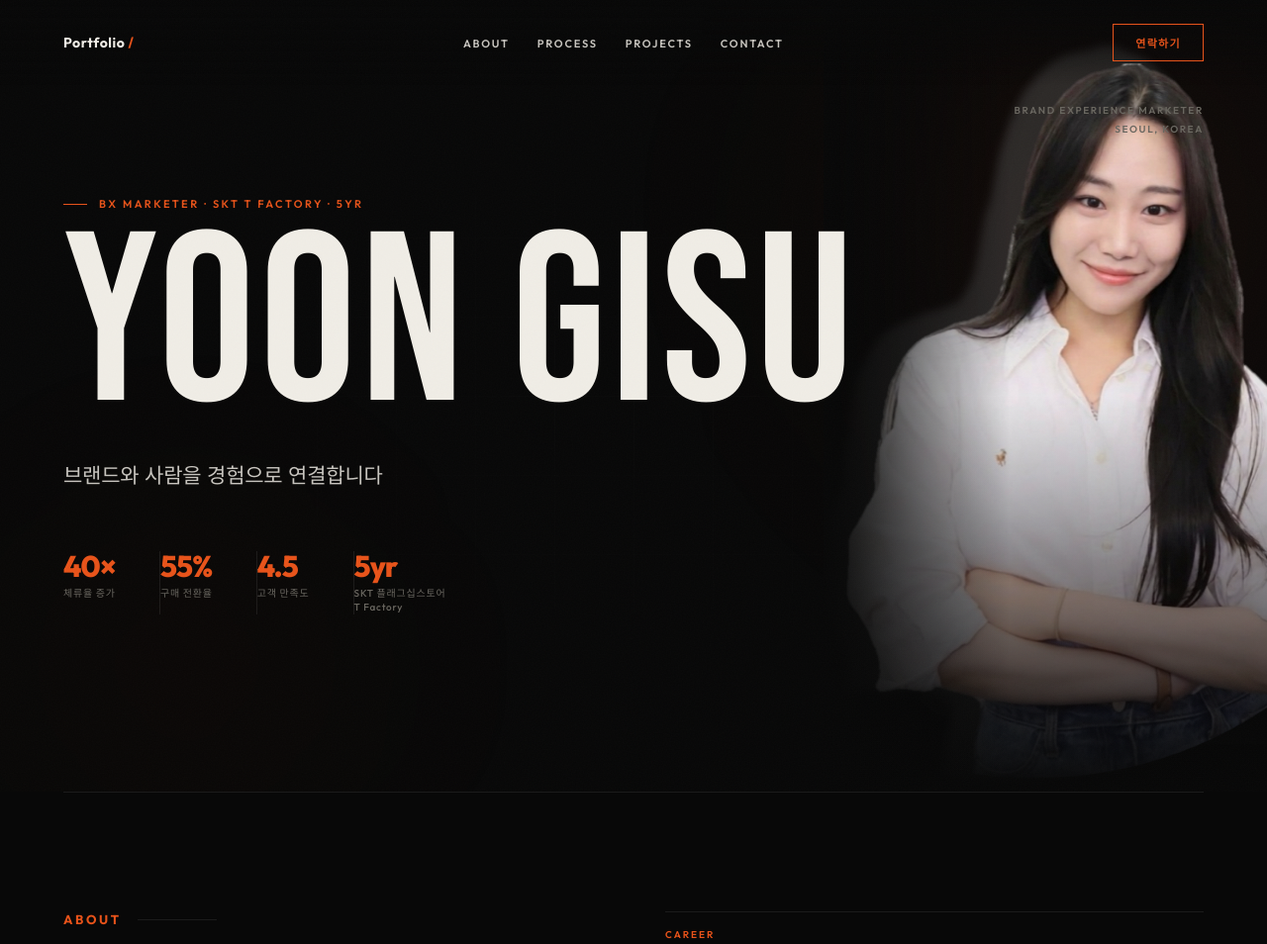
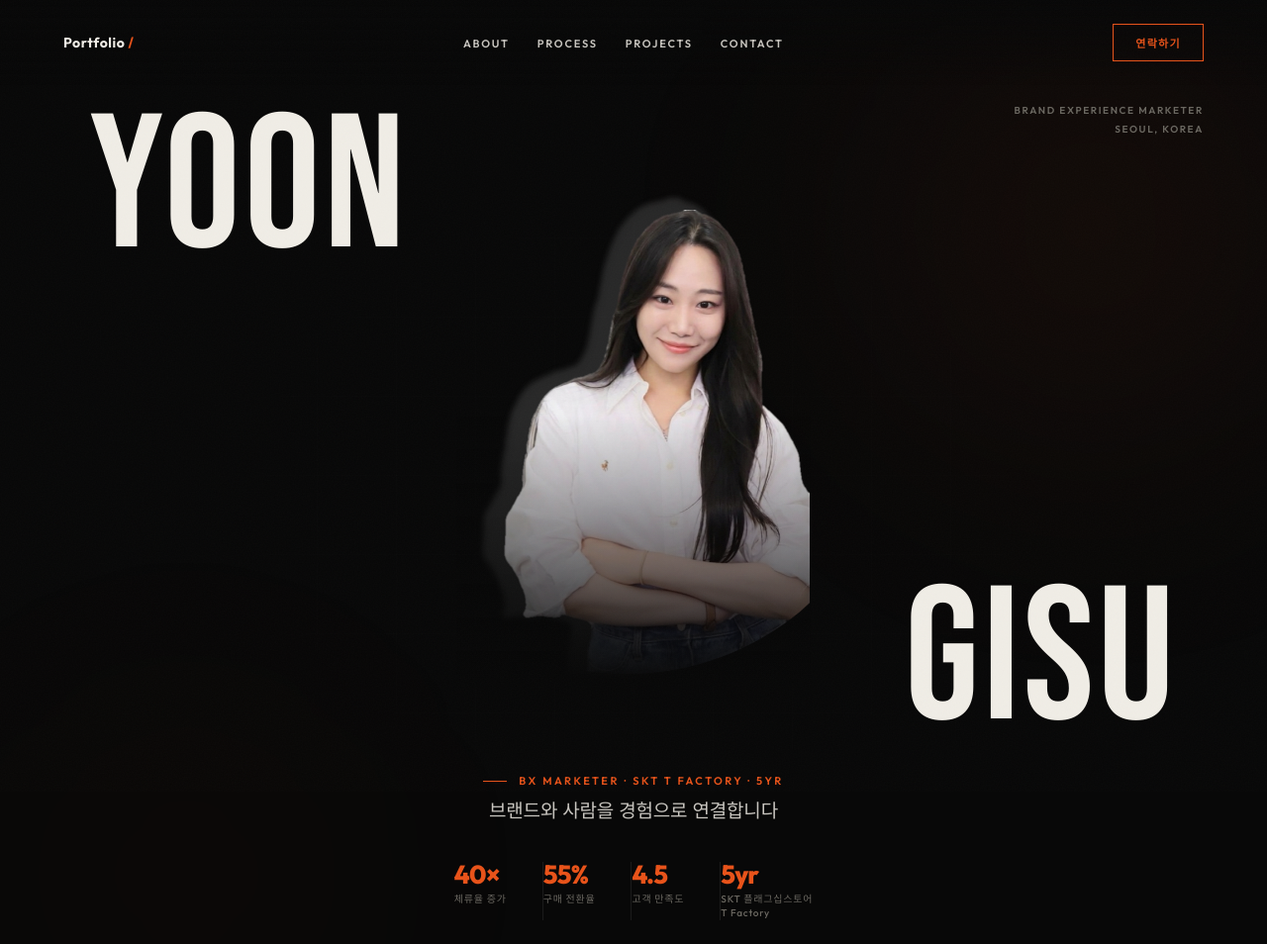
Before and after one commit to gisuyoon-source/yoon-gisu-portfolio, a plain HTML site: page index.html in a window 1280 px wide. Shown: the top 954 px of the page at 99% size. Drawn offline with Linux system fonts and the light colour scheme; a web font is replaced by a local one.

Commit message:
feat: hero layered YOON/photo/GISU stage layout

```diff
--- a/index.html
+++ b/index.html
@@ -40,40 +40,41 @@
 .nav-cta:hover{background:var(--o);color:#000}
 
 /* HERO */
-.hero{min-height:100vh;display:flex;flex-direction:column;justify-content:center;padding:120px var(--pad) 100px;position:relative;overflow:hidden}
-@media(max-width:768px){.hero{padding:110px var(--pad) 80px}}
+.hero{min-height:100vh;display:flex;flex-direction:column;align-items:center;justify-content:center;padding:110px var(--pad) 80px;position:relative;overflow:hidden;gap:0}
+@media(max-width:768px){.hero{padding:100px var(--pad) 60px}}
 .orb{position:absolute;border-radius:50%;filter:blur(120px);pointer-events:none}
 .orb-a{width:700px;height:700px;background:radial-gradient(circle,rgba(232,83,26,.08),transparent 70%);top:-150px;right:-150px;animation:drift 14s ease-in-out infinite}
 .orb-b{width:500px;height:500px;background:radial-gradient(circle,rgba(232,83,26,.04),transparent 70%);bottom:-100px;left:-80px;animation:drift 18s ease-in-out infinite reverse}
 @keyframes drift{0%,100%{transform:translate(0,0)}50%{transform:translate(22px,28px)}}
 .hero-grid{position:absolute;inset:0;background-image:linear-gradient(rgba(255,255,255,.012) 1px,transparent 1px),linear-gradient(90deg,rgba(255,255,255,.012) 1px,transparent 1px);background-size:80px 80px;mask-image:radial-gradient(ellipse 60% 55% at 50% 50%,black,transparent);pointer-events:none}
-.hero-corner{position:absolute;top:clamp(80px,8vw,106px);right:var(--pad);font-family:'Outfit',sans-serif;font-size:10px;font-weight:600;letter-spacing:.16em;color:var(--w3);text-align:right;line-height:1.9;text-transform:uppercase;opacity:0;animation:up .6s .2s ease forwards}
-.hero-l{position:relative;z-index:1}
-.hero-eyebrow{font-family:'Outfit',sans-serif;font-size:11px;font-weight:600;letter-spacing:.22em;color:var(--o);text-transform:uppercase;margin-bottom:16px;display:flex;align-items:center;gap:12px;opacity:0;animation:up .8s .3s ease forwards}
+.hero-corner{position:absolute;top:clamp(80px,8vw,106px);right:var(--pad);font-family:'Outfit',sans-serif;font-size:10px;font-weight:600;letter-spacing:.16em;color:var(--w3);text-align:right;line-height:1.9;text-transform:uppercase;opacity:0;animation:up .6s .2s ease forwards;z-index:5}
+
+/* HERO STAGE: layered YOON / photo / GISU */
+.hero-stage{position:relative;width:100%;max-width:clamp(600px,88vw,1100px);height:clamp(360px,52vw,640px);display:flex;align-items:center;justify-content:center}
+.hn-yoon{position:absolute;top:0;left:0;font-family:'Bebas Neue',sans-serif;font-size:clamp(80px,15vw,230px);line-height:.85;letter-spacing:.02em;color:var(--w);z-index:1;opacity:0;animation:up .8s .3s ease forwards}
+.hn-gisu{position:absolute;bottom:0;right:0;font-family:'Bebas Neue',sans-serif;font-size:clamp(80px,15vw,230px);line-height:.85;letter-spacing:.02em;color:var(--w);z-index:3;opacity:0;animation:up .8s .55s ease forwards}
+.hero-photo-c{position:relative;width:clamp(240px,28vw,380px);z-index:2;flex-shrink:0;opacity:0;animation:up .8s .42s ease forwards}
+.hero-photo-img{width:100%;height:clamp(320px,44vw,520px);object-fit:cover;object-position:top center;display:block}
+.hero-photo-c::after{content:'';position:absolute;bottom:0;left:0;right:0;height:52%;background:linear-gradient(to top,#080808,transparent);pointer-events:none}
+@media(max-width:640px){.hero-stage{height:clamp(280px,85vw,420px)}.hn-yoon,.hn-gisu{font-size:clamp(56px,17vw,110px)}.hero-photo-c{width:clamp(150px,38vw,240px)}}
+
+/* HERO META: below stage */
+.hero-meta{text-align:center;margin-top:32px;position:relative;z-index:4;width:100%}
+.hero-eyebrow{font-family:'Outfit',sans-serif;font-size:11px;font-weight:600;letter-spacing:.22em;color:var(--o);text-transform:uppercase;margin-bottom:10px;display:flex;align-items:center;justify-content:center;gap:12px;opacity:0;animation:up .8s .75s ease forwards}
 .hero-eyebrow::before{content:'';width:24px;height:1px;background:var(--o)}
-.hero-name{font-family:'Bebas Neue',sans-serif;font-weight:400;font-size:clamp(96px,19vw,280px);line-height:.84;letter-spacing:.02em;margin-bottom:0;opacity:0;animation:up .9s .35s ease forwards;white-space:nowrap}
-.hero-name .kr{display:none}
+.hero-sub{font-family:'Pretendard','Noto Sans KR',sans-serif;font-size:clamp(15px,1.6vw,19px);font-weight:300;color:var(--w2);letter-spacing:-.01em;line-height:1.5;opacity:0;animation:up .8s .82s ease forwards;margin-top:6px}
 .hero-position{display:none}
 .hero-tagline{display:none}
-.hero-sub{font-family:'Pretendard','Noto Sans KR',sans-serif;font-size:clamp(16px,1.8vw,21px);font-weight:300;color:var(--w2);margin-top:32px;letter-spacing:-.01em;line-height:1.5;opacity:0;animation:up .8s .6s ease forwards}
-.hero-stats{display:flex;gap:0;border:none;opacity:0;animation:up .8s .85s ease forwards;margin-top:60px;flex-wrap:wrap;row-gap:28px}
-.stat{padding:0 44px 0 0;border-right:1px solid var(--bd);text-align:left;cursor:default;flex:none}
+.hero-name{display:none}
+.hero-stats{display:flex;justify-content:center;gap:0;border:none;opacity:0;animation:up .8s .9s ease forwards;margin-top:36px;flex-wrap:wrap;row-gap:20px}
+.stat{padding:0 36px 0 0;border-right:1px solid var(--bd);text-align:left;cursor:default;flex:none}
 .stat:last-child{border-right:none;padding-right:0}
 .stat:hover{background:none}
-.stat-n{font-family:'Outfit',sans-serif;font-size:clamp(22px,2.5vw,30px);font-weight:800;color:var(--o);letter-spacing:-.03em;line-height:1;display:block}
-.stat-l{font-family:'Outfit',sans-serif;font-size:10px;font-weight:500;letter-spacing:.08em;color:var(--w3);margin-top:6px;line-height:1.4}
+.stat-n{font-family:'Outfit',sans-serif;font-size:clamp(20px,2.2vw,26px);font-weight:800;color:var(--o);letter-spacing:-.03em;line-height:1;display:block}
+.stat-l{font-family:'Outfit',sans-serif;font-size:10px;font-weight:500;letter-spacing:.08em;color:var(--w3);margin-top:5px;line-height:1.4}
 
-/* PROFILE - hidden (typographic hero) */
+/* PROFILE - hidden JS targets */
 .hero-r{display:none}
-
-/* HERO PROFILE PHOTO */
-@keyframes heroFadeIn{from{opacity:0}to{opacity:1}}
-.hero-profile{position:absolute;right:0;top:0;bottom:0;width:clamp(280px,35vw,500px);z-index:0;opacity:0;animation:heroFadeIn 1.2s .8s ease forwards}
-.hero-profile-img{width:100%;height:100%;object-fit:cover;object-position:top center;display:block}
-.hero-profile::after{content:'';position:absolute;inset:0;background:linear-gradient(to right,#080808 0%,transparent 42%),linear-gradient(to top,#080808 0%,transparent 50%);pointer-events:none;z-index:1}
-.hero-corner{z-index:3}
-.hero-l{z-index:2}
-@media(max-width:768px){.hero-profile{display:none}}
 @keyframes up{from{opacity:0;transform:translateY(24px)}to{opacity:1;transform:translateY(0)}}
 .divider{height:1px;background:var(--bd);margin:0 var(--pad)}
 
@@ -322,25 +323,30 @@
   <div class="orb orb-a"></div><div class="orb orb-b"></div>
   <div class="hero-grid"></div>
   <div class="hero-corner">Brand Experience Marketer<br>Seoul, Korea</div>
-  <div class="hero-l">
+
+  <!-- Stage: layered composition -->
+  <div class="hero-stage">
+    <span class="hn-yoon">YOON</span>
+    <div class="hero-photo-c">
+      <img class="hero-photo-img" src="images/profile.png" alt="윤지수">
+    </div>
+    <span class="hn-gisu">GISU</span>
+  </div>
+
+  <!-- Meta: eyebrow, subtitle, stats -->
+  <div class="hero-meta">
     <div class="hero-eyebrow" id="heroEyebrow"></div>
-    <h1 class="hero-name" id="heroName"></h1>
     <p class="hero-sub">브랜드와 사람을 경험으로 연결합니다</p>
-    <p id="heroPosition" hidden></p>
-    <p id="heroTagline" hidden></p>
     <div class="hero-stats" id="heroStats"></div>
   </div>
-  <div class="hero-r" aria-hidden="true">
-    <div class="profile-wrap">
-      <div class="profile-frame">
-        <img class="profile-img" id="profileImg" src="" alt="">
-        <div class="profile-grad"></div>
-        <div class="profile-tag"><p id="profileName"></p><span id="profileRole"></span></div>
-      </div>
-    </div>
-  </div>
-  <div class="hero-profile">
-    <img class="hero-profile-img" src="images/profile.png" alt="윤지수">
+
+  <!-- Hidden: JS compatibility targets -->
+  <h1 id="heroName" hidden></h1>
+  <p id="heroPosition" hidden></p>
+  <p id="heroTagline" hidden></p>
+  <div class="hero-r" aria-hidden="true" hidden>
+    <img id="profileImg" src="" alt="">
+    <p id="profileName"></p><span id="profileRole"></span>
   </div>
 </section>
 
```
